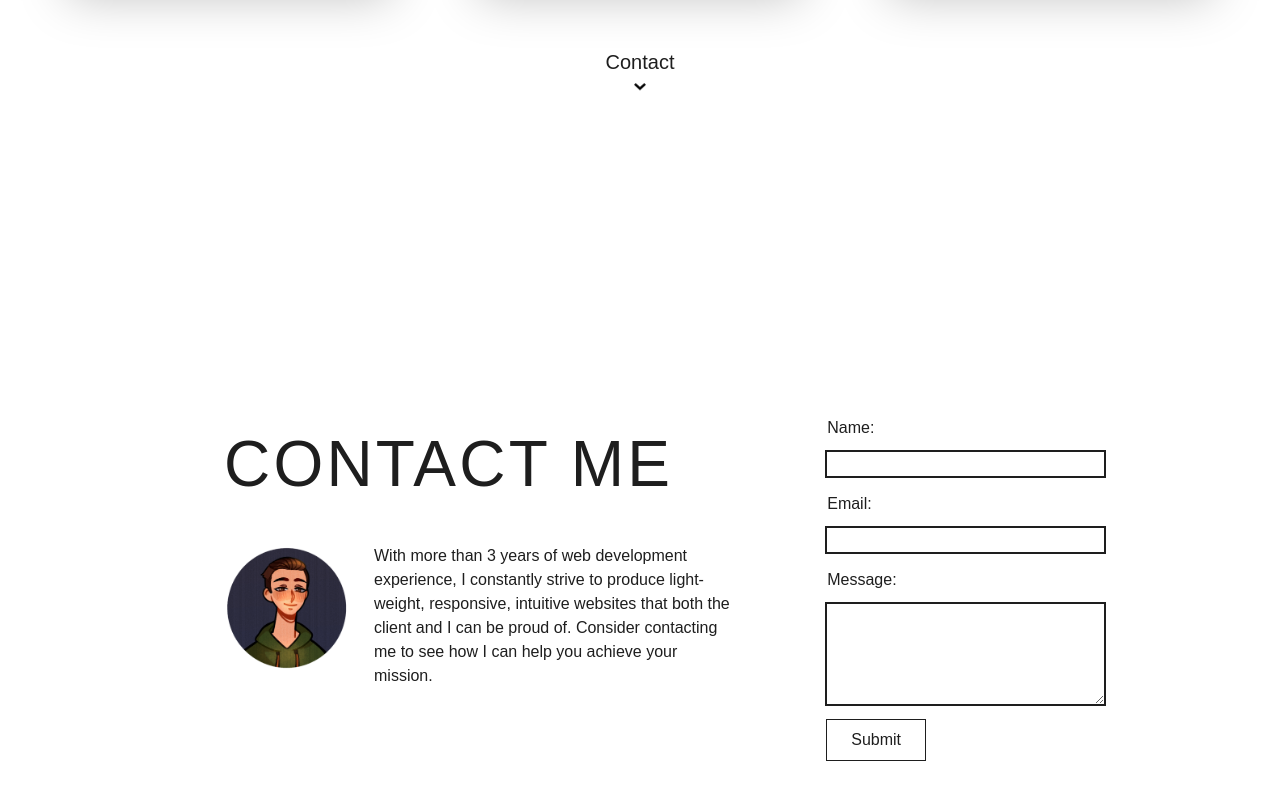
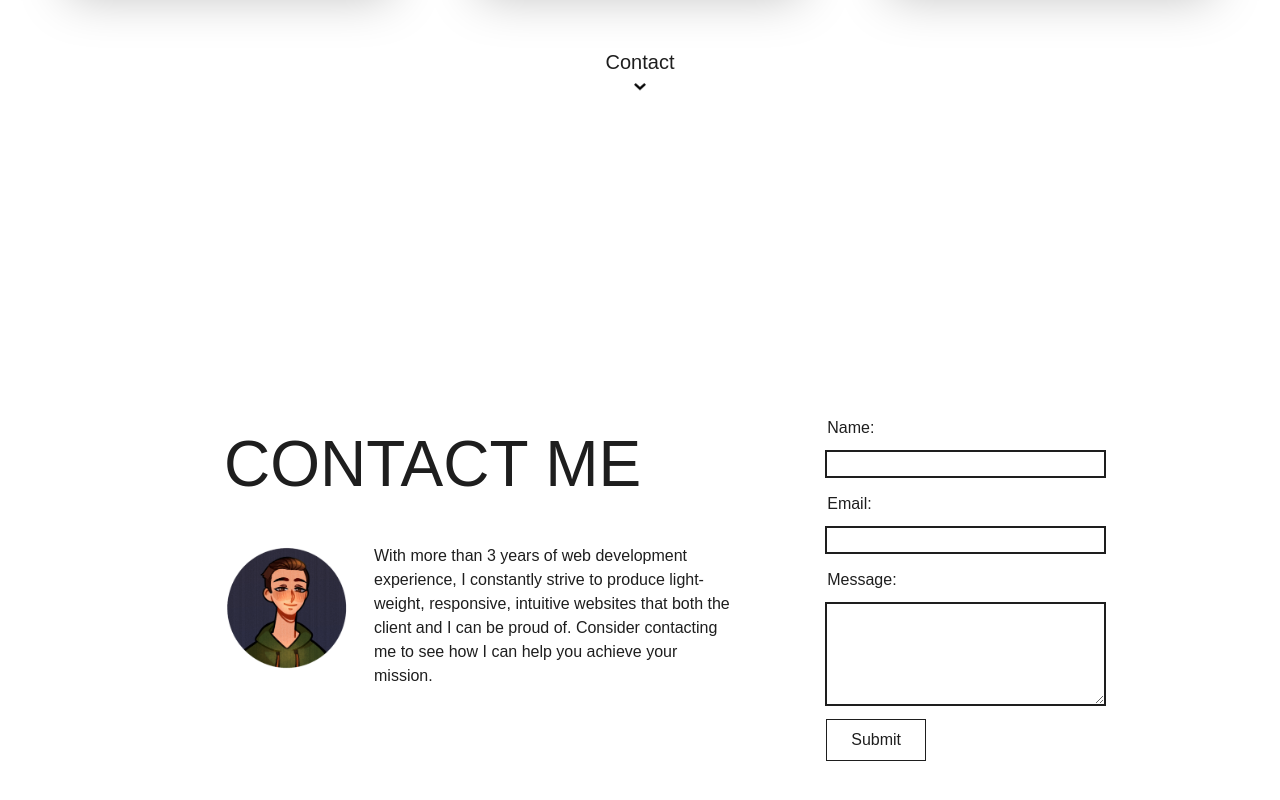
Before and after one commit to evan-chernicky/personal-website, a React (Create React App) app: page / in a window 1280 px wide. Shown: the part 2681-3481 px from the top of the page. Built offline with nearby package versions, Linux system fonts and the light colour scheme; a web font is replaced by a local one.

Commit message:
changed contact animation

```diff
--- a/src/components/Contact.js
+++ b/src/components/Contact.js
@@ -32,9 +32,9 @@ function handleSubmit(e) {
 
   return (
     <div className="justify-center min-h-screen w-full bg-no-repeat bg-cover flex items-center" style={{backgroundImage: `url(${wave})`, backgroundPosition: '50% 32vh'}}>
-        <div className="m-6 max-w-5xl flex flex-col md:flex-row m-auto bg-white/90 dark:bg-black/90 p-12 dark:text-white text-black rounded-2xl">
+        <div className="fade-in-bottom opacity-0 m-6 max-w-5xl flex flex-col md:flex-row m-auto bg-white/90 dark:bg-black/90 p-12 dark:text-white text-black rounded-2xl">
             <div className="md:px-12">
-                <h2 className="mb-8 text-left text-black dark:text-white text-6xl uppercase tracking-wider tracking-in-expand opacity-0">Contact Me</h2>
+                <h2 className="mb-8 text-left text-black dark:text-white text-6xl uppercase">Contact Me</h2>
                 <div className="flex flex-col md:flex-row">
                     <div className="pr-6 mb-6 mx-auto" style={{maxWidth: "150px"}}>
                         <img src={isDarkMode ? LightAvatar : DarkAvatar} alt="avatar"/>
```
